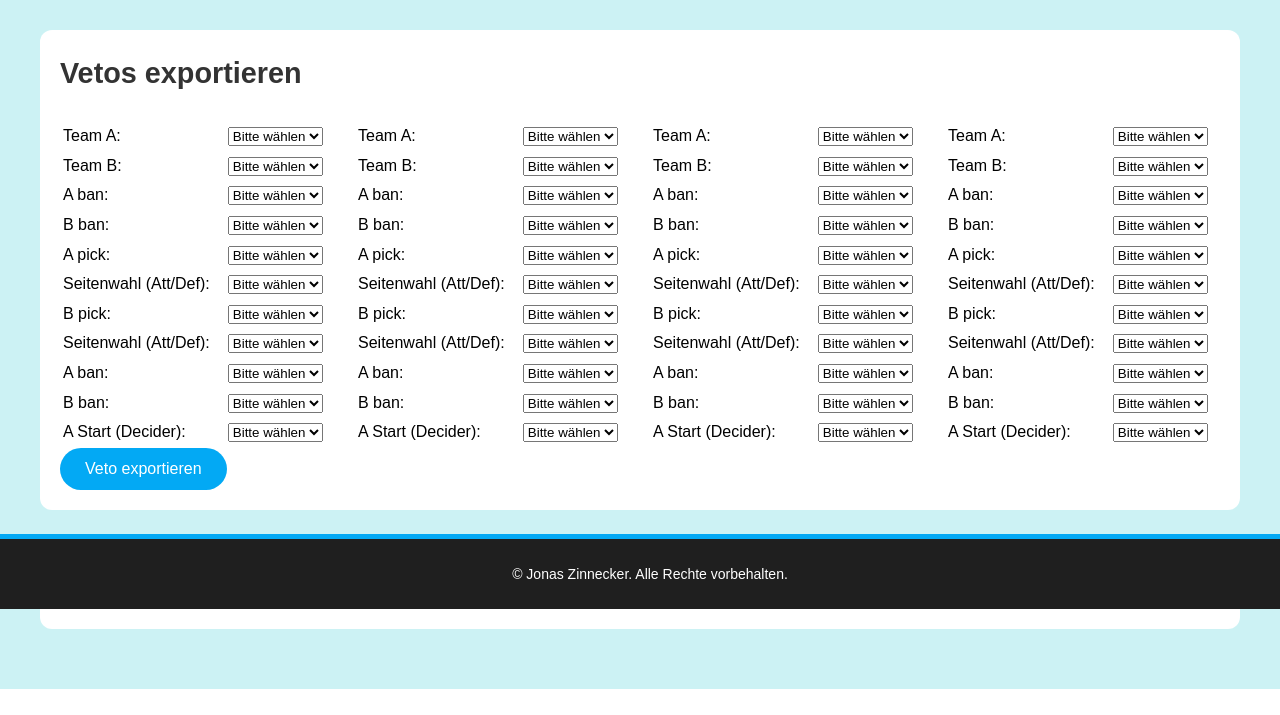
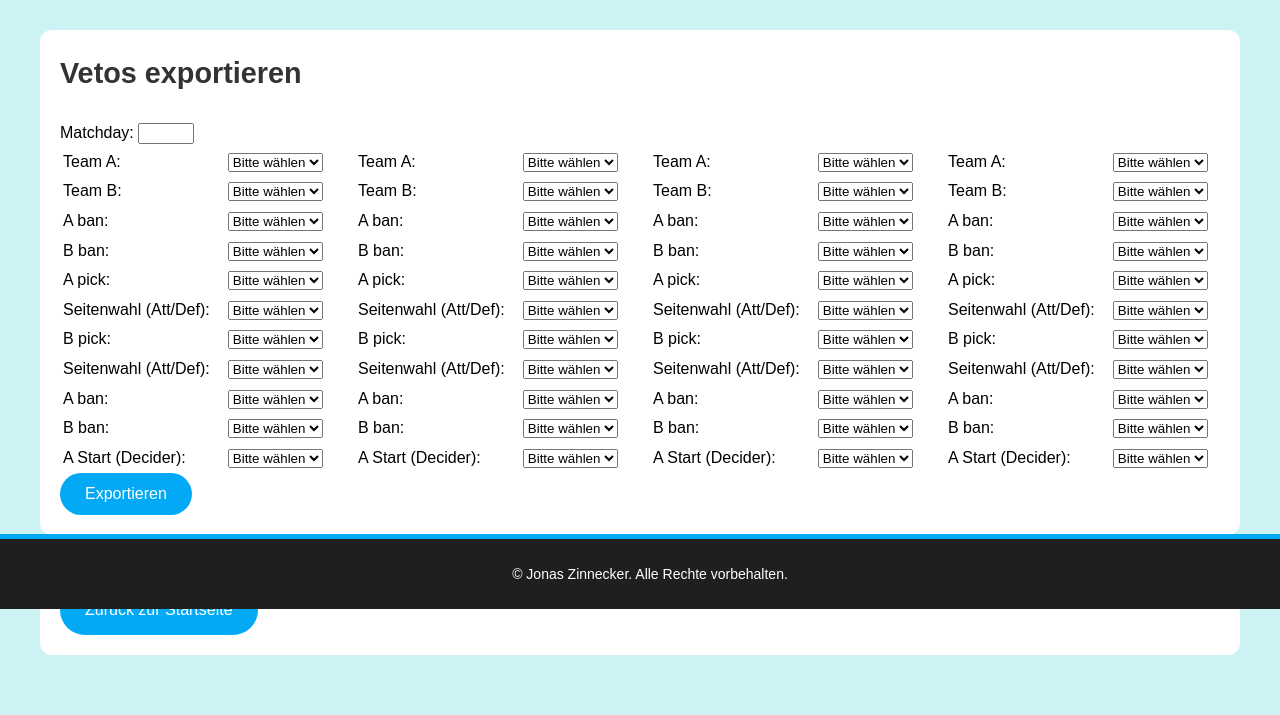
Before and after one commit to JonasZinne/Website, a Flask app: page /export_vetos in a window 1280 px wide. Shown: the part 191-906 px from the top of the page. Before the commit the page ends 880 px from the top, so only its background shows below. Run offline with Flask 3, Linux system fonts and the light colour scheme.

Commit message:
better text

````diff
--- a/export_vetos.py
+++ b/export_vetos.py
@@ -7,6 +7,7 @@
 def perform_veto_process(data, index):
     team_a = data.get(f'team_a_{index}')
     team_b = data.get(f'team_b_{index}')
+    matchday = data.get('matchday')
 
     available_maps = MAPS.copy()
 
@@ -36,6 +37,7 @@
     return {
         "team_a": team_a,
         "team_b": team_b,
+        "matchday": matchday,
         "bans": {
             "A": [ban_a1, ban_a2],
             "B": [ban_b1, ban_b2]
--- a/templates/export_vetos.html
+++ b/templates/export_vetos.html
@@ -6,8 +6,10 @@
     <section class="section">
         <h2>Vetos exportieren</h2>
 
-        <!-- Form mit 4 Vetos nebeneinander -->
         <form method="POST" action="{{ url_for('export_vetos') }}">
+            <label for="matchday">Matchday: </label>
+            <input type="number" id="matchday" name="matchday" min="1" max="10" required>
+
             <div class="veto-grid">
                 {% for i in range(4) %}
                 <table>
@@ -74,17 +76,22 @@
                 {% endfor %}
             </div>
 
-            <button type="submit">Veto exportieren</button>
+            <button type="submit">Exportieren</button>
         </form>
     </section>
 
     {% if veto_results %}
-        <section class="section">
-            <h2>Ergebnis</h2>
+    <section class="section">
+        <h2>Ergebnis</h2>
+
+        <button id="copyButton">Kopieren</button>
+
+        <div id="vetoResults">
+            <p># Matchday: {{ veto_results[0].matchday }}</p>
 
             {% for result in veto_results %}
                 <div class="veto-result">
-                    <h3>{{ result.team_a }} (A) - {{ result.team_b }} (B)</h3>
+                    <p>```<br>{{ result.team_a }} (A) - {{ result.team_b }} (B)</p>
                     <table>
                         <tr><td>A ban</td><td>{{ result.bans.A[0] }}</td></tr>
                         <tr><td>B ban</td><td>{{ result.bans.B[0] }}</td></tr>
@@ -96,10 +103,11 @@
                         <tr><td>B ban</td><td>{{ result.bans.B[1] }}</td></tr>
                         <tr><td>A start</td><td>{{ result.sides.decider }} ({{ result.decider }})</td></tr>
                     </table>
+                    <spap>```</span>
                 </div>
-                <hr>
             {% endfor %}
-        </section>
+        </div>
+    </section>
     {% endif %}
 
     <section class="section">
@@ -108,7 +116,13 @@
 
     <!-- JavaScript zur Verwaltung der Dropdown-Optionen pro Veto -->
     <script>
+        function copyToClipboard() {
+
+        }
+
         document.addEventListener('DOMContentLoaded', function () {
+            document.getElementById('copyButton').addEventListener('click', copyToClipboard);
+
             const teamSelects = document.querySelectorAll('.team-select');
             const mapSelects = document.querySelectorAll('.map-select');
 
````
